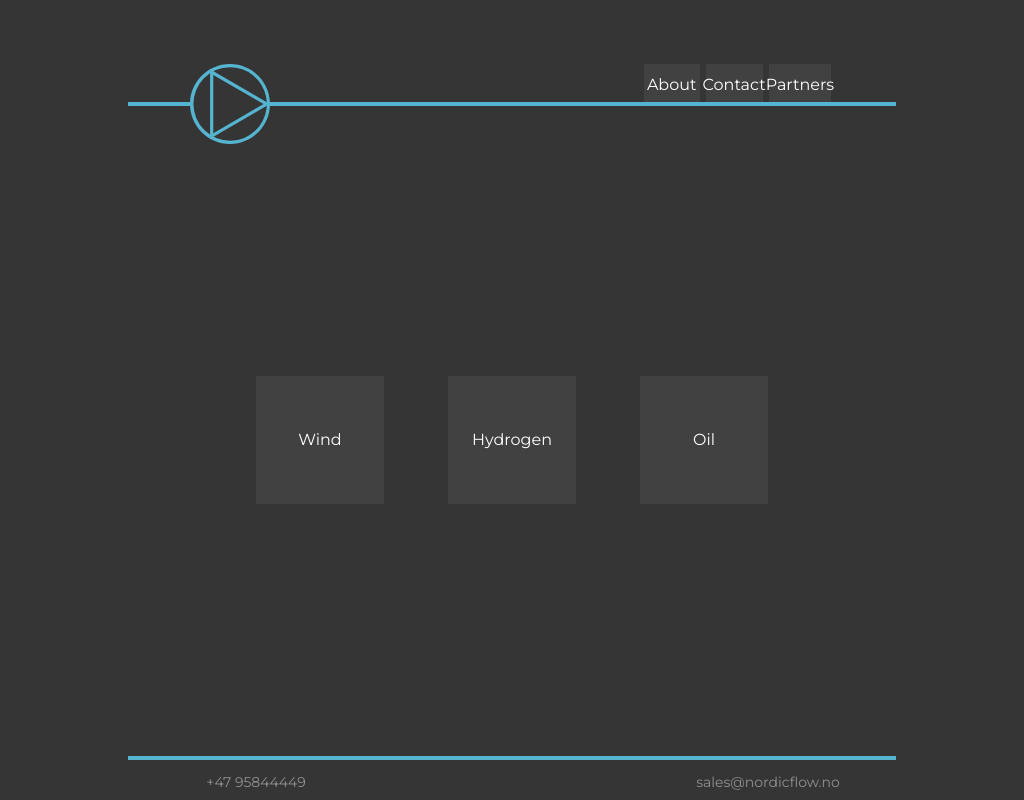
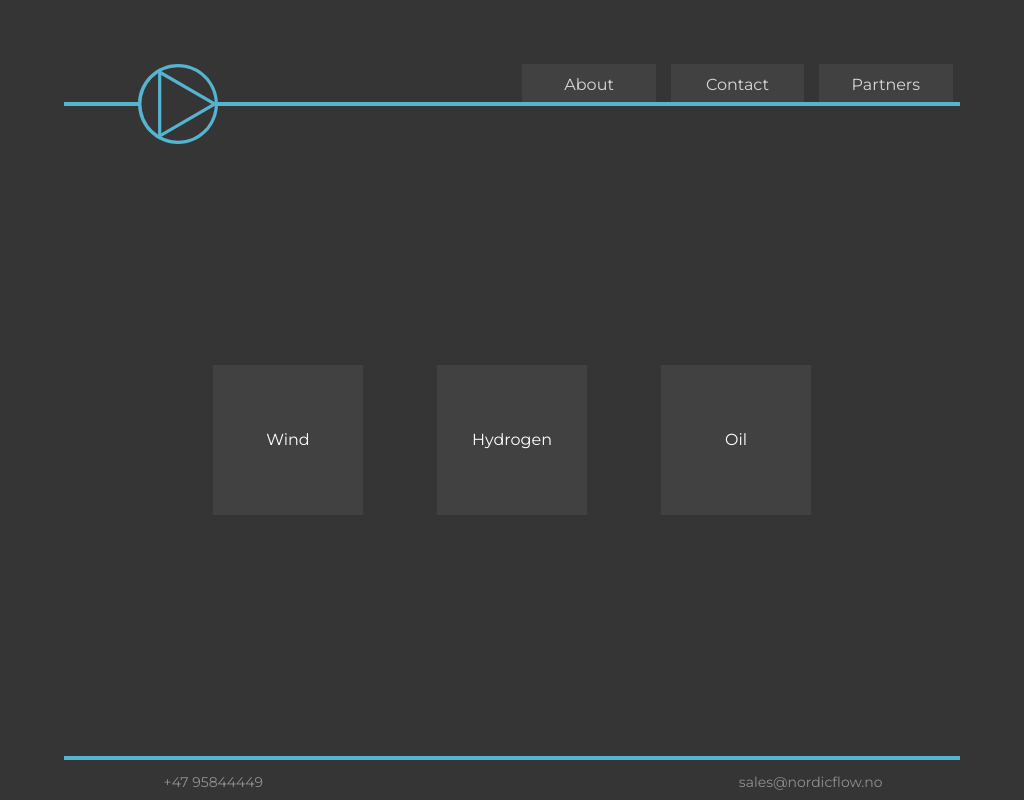
Before and after one commit to eivomt/NordicFlow, a React (Create React App) app: page / in a window 1024 px wide. Built offline with nearby package versions, Linux system fonts and the light colour scheme.

Commit message:
start of small laptop / large tablet rules

```diff
--- a/src/stylesheets/bio.scss
+++ b/src/stylesheets/bio.scss
@@ -4,14 +4,10 @@
 
     grid-template-columns: repeat(12, 1fr);
 
-    // padding-right: 128px;
-    // padding-left: 128px;
     margin-left: 128px;
     margin-right: 128px;
     width: calc(100vw - 256px);
     margin-top: 160px;
-
-
 }
 
 .bio-container {
@@ -22,12 +18,25 @@
     grid-template-columns: repeat(10, 1fr);
     grid-template-areas:
         ". . . . img img . . . . "
-        ". phone .  name name name name  . email . "
-        ". description description description . experience experience experience experience  ."
+        ". phone phone  name name name name  email email . "
+        ". . description description description description description description . ."
+        ". . . et et et et . . ."
+        ". experience experience experience experience experience experience experience experience ."
     ;
     background-color: $lg;
     margin-bottom: 80px;
     padding-bottom: 32px;
+
+    .bio-experience-title {
+        grid-area: et;
+        justify-self: center;
+        text-align: center;
+        margin-top: 64px;
+        width: 100%;
+        padding-bottom: .25rem;
+        border-bottom: 1px solid $ddw;
+        color: $ddw;
+    }
 
 
     h4 {
@@ -93,7 +102,7 @@
 }
 
 .bio-experience {
-    margin-top: 64px;
+    margin-top: 32px;
     grid-area: experience;
 }
 
@@ -101,8 +110,10 @@
     display: grid;
     grid-template-columns: repeat(4, 1fr);
     grid-template-areas: "company position position duration";
+    border-bottom: 1px solid $ddw;
+    padding-bottom: .25rem;
 
-    margin-bottom: 32px;
+    margin-bottom: 40px;
 
     p {
         font-size: 14px;
@@ -113,12 +124,12 @@
 .bio-company {
     grid-area: company;
 }
+
 .bio-exp-position {
     grid-area: position;
-    padding-left: 5.55%;
-    padding-right: 5.55%;
     text-align: center;
 }
+
 .bio-duration {
     grid-area: duration;
     text-align: right;
--- a/src/stylesheets/index.scss
+++ b/src/stylesheets/index.scss
@@ -60,14 +60,6 @@ h4 {
 @import './hydrogen.scss';
 @import './oil-gas.scss';
 @import './screens/carousel.scss';
-@import './screens/phone/p-about.scss';
-@import './screens/phone/p-nav.scss';
-@import './screens/phone/p-bio.scss';
-@import './screens/phone/p-footer.scss';
-@import './screens/phone/p-partners.scss';
-@import './screens/phone/p-contact.scss';
-@import './screens/phone/p-home.scss';
-@import './screens/phone/p-wind.scss';
-@import './screens/phone/p-hydrogen.scss';
-@import './screens/phone/p-oil.scss';
+@import './screens/phone/p-index.scss';
 @import './screens/tablet/t-index.scss';
+@import './screens/small-laptop/sl-index.scss';
--- a/src/stylesheets/navbar.scss
+++ b/src/stylesheets/navbar.scss
@@ -11,7 +11,7 @@ nav {
     justify-content: center;
 
     a {
-        color: white;
+        color: $dw;
         text-decoration: none;
     }
 }
--- /dev/null
+++ b/src/stylesheets/screens/phone/p-index.scss
@@ -0,0 +1,10 @@
+@import './screens/phone/p-about.scss';
+@import './screens/phone/p-nav.scss';
+@import './screens/phone/p-bio.scss';
+@import './screens/phone/p-footer.scss';
+@import './screens/phone/p-partners.scss';
+@import './screens/phone/p-contact.scss';
+@import './screens/phone/p-home.scss';
+@import './screens/phone/p-wind.scss';
+@import './screens/phone/p-hydrogen.scss';
+@import './screens/phone/p-oil.scss';
--- /dev/null
+++ b/src/stylesheets/screens/small-laptop/sl-index.scss
@@ -0,0 +1,8 @@
+@media only screen and (min-width: 769px) and (max-width: 1024px) {
+    nav, .footer, .contact-container, .about-main, .partners-container, .wind-container, .hydrogen-container, .oil-container, .contact-cards-container, .home {
+        padding-left: 64px;
+        padding-right: 64px;
+    }
+}
+
+@import './sl-nav.scss';
--- /dev/null
+++ b/src/stylesheets/screens/small-laptop/sl-nav.scss
@@ -0,0 +1,31 @@
+@media screen and (min-width: 769px) and (max-width: 1024px) {
+
+    .line-container {
+        width: calc(100vw - 128px);
+        left: 64px;
+
+        .line {
+            width: calc(100vw - 128px);
+        }
+    }
+
+    .about-link {
+        grid-column-start: nav-col 6;
+        grid-column-end: nav-col 8;
+    }
+
+    .contact-link {
+        grid-column-start: nav-col 8;
+        grid-column-end: nav-col 10;
+    }
+
+    .partner-link {
+        grid-column-start: nav-col 10;
+        grid-column-end: nav-col 12;
+    }
+
+    .nav-bg {
+        margin-left: 64px;
+        width: calc(100% - 128px);
+    }
+}
```
Also changed, not shown: src/stylesheets/screens/small-laptop/sl-about.scss (added), src/stylesheets/screens/small-laptop/sl-contact.scss (added), src/stylesheets/screens/small-laptop/sl-hydrogen.scss (added), src/stylesheets/screens/small-laptop/sl-oil.scss (added), src/stylesheets/screens/small-laptop/sl-partners.scss (added), src/stylesheets/screens/small-laptop/sl-wind.scss (added).
